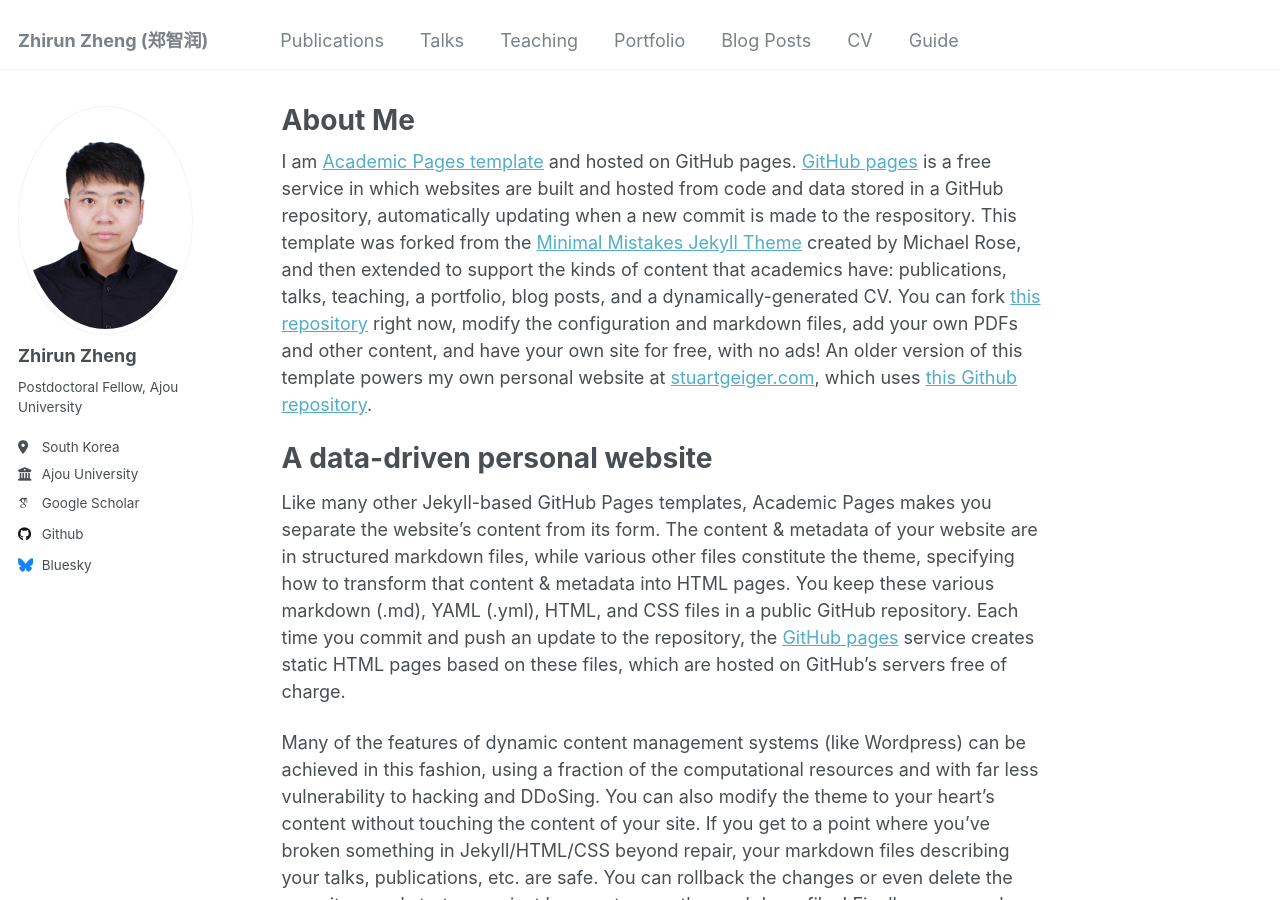
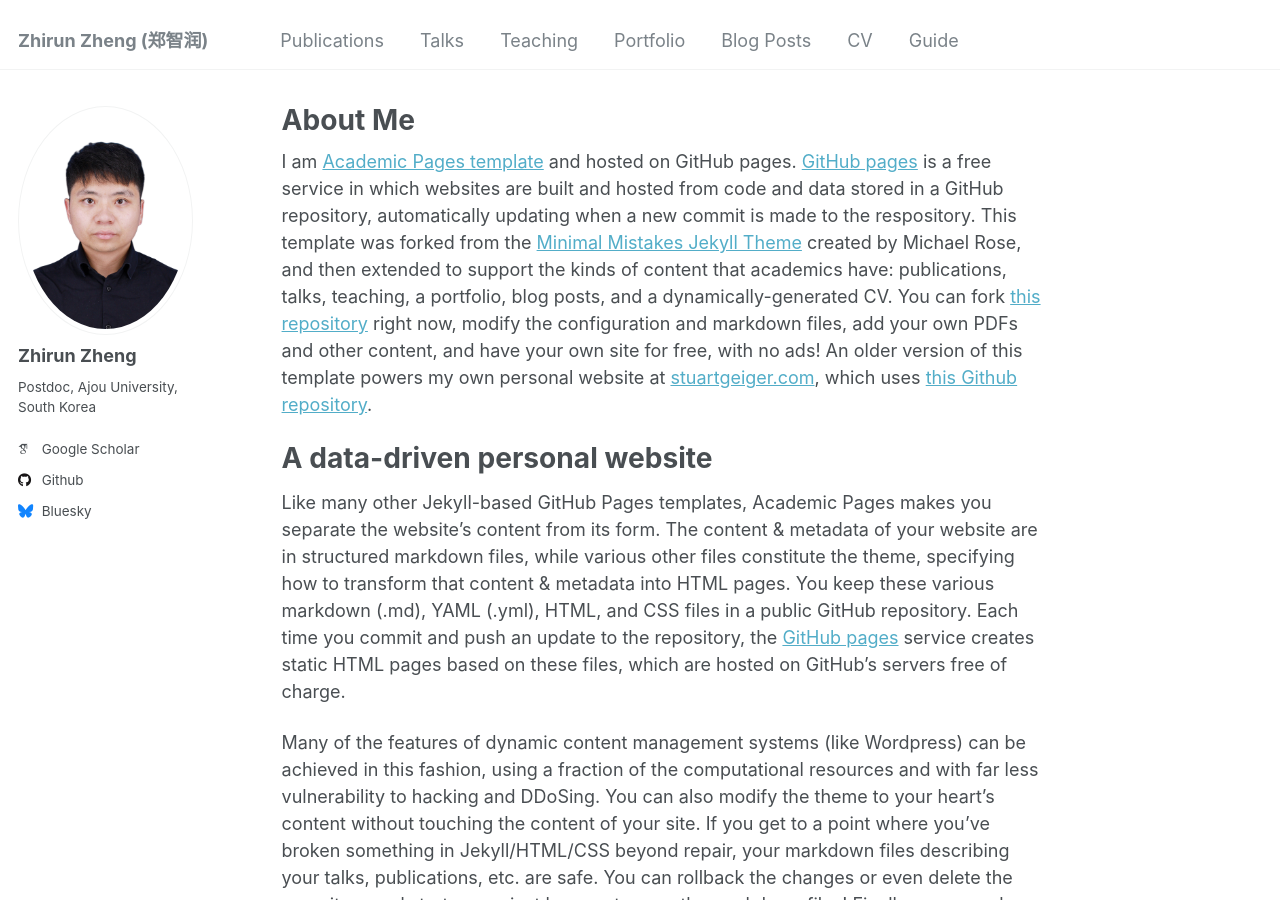
Before and after one commit to zhengzhirun/EN, a Jekyll site: the page built from _pages/about.md, in a window 1280 px wide and 900 px high. Built offline with Jekyll 4.4.1, drawn with Linux system fonts in a browser that asks for light colours; some web fonts are replaced.

Commit message:
Update _config.yml

```diff
--- a/_config.yml
+++ b/_config.yml
@@ -24,9 +24,9 @@ author:
   avatar           : "Zhirun.png"
   name             : "Zhirun Zheng"
   pronouns         : # example: "she/her"
-  bio              : "Postdoctoral Fellow, Ajou University"
-  location         : "South Korea"
-  employer         : "Ajou University"
+  bio              : "Postdoc, Ajou University, South Korea"
+  location         : #"South Korea"
+  employer         : #"Ajou University"
   uri              : # URL
   email            : #"none@example.org"
 
```
